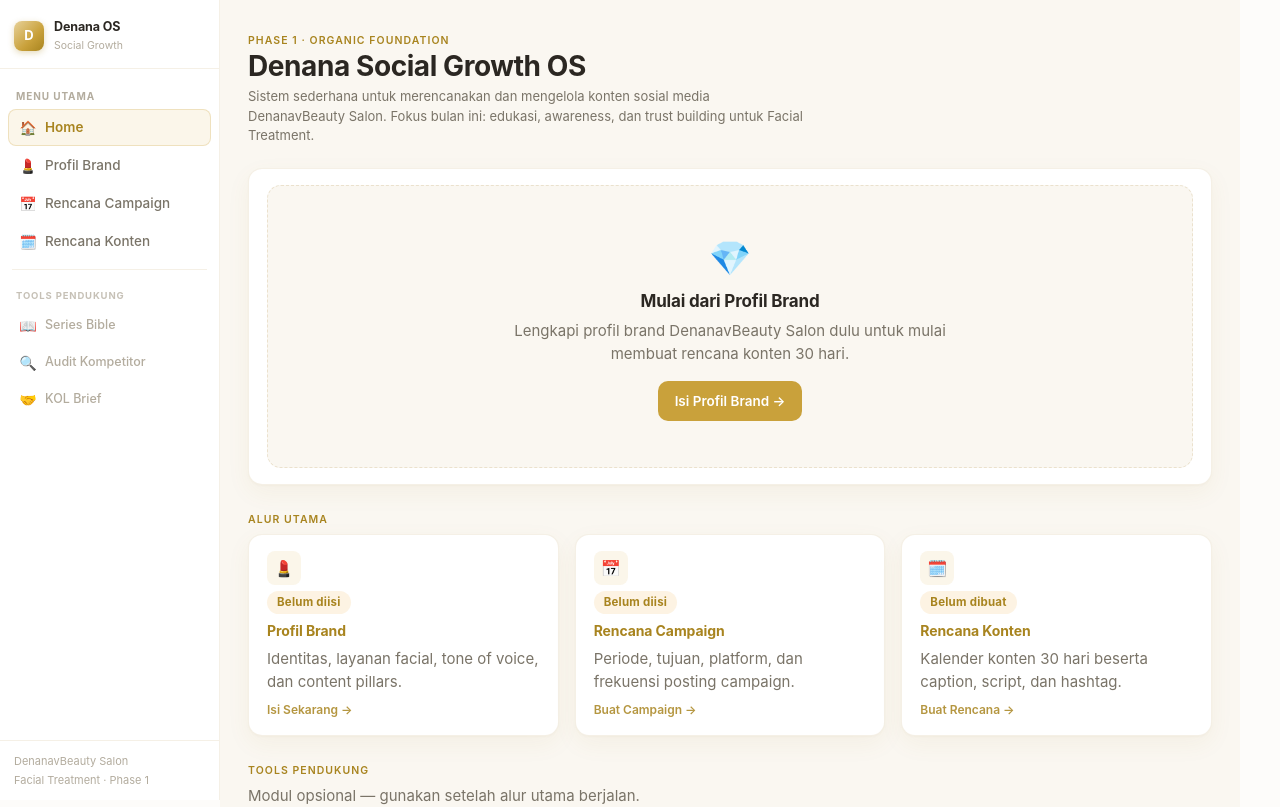
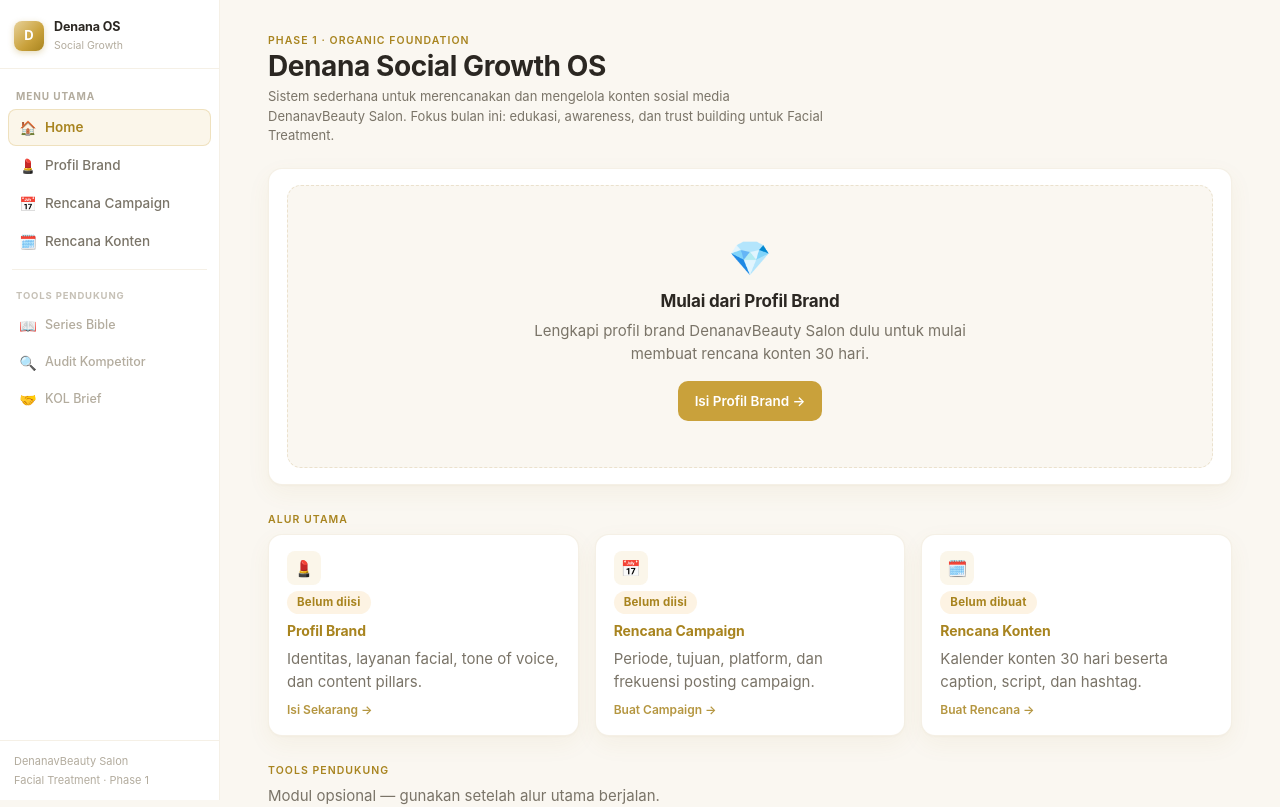
Before and after one commit to dear-aseif/denana-next, a Next.js app: page / in a window 1280 px wide. Shown: the top 807 px of the page. Built offline with nearby package versions, Linux system fonts and the light colour scheme.

Commit message:
Update globals.css

```diff
--- a/app/globals.css
+++ b/app/globals.css
@@ -701,10 +701,13 @@ h1 { font-size: clamp(20px, 2.5vw, 28px); margin: 0 0 6px; letter-spacing: -0.01
 h2 { font-size: 17px; margin: 0 0 8px; letter-spacing: -0.01em; }
 h3 { font-size: 14px; margin: 0 0 5px; }
 
-/* ---- App shell flex container ---- */
+/* ---- App shell wrapper ----
+   Sidebar is position:fixed so it is out of normal flow.
+   No flex needed here — app-content fills the remaining width
+   automatically as a plain block with margin-left: 220px. */
 .app-layout {
-  display: flex;
   min-height: 100vh;
+  background: var(--notion-bg-soft);
 }
 
 /* ---- Sidebar — fixed so it stays put while content scrolls ---- */
@@ -821,11 +824,13 @@ h3 { font-size: 14px; margin: 0 0 5px; }
   flex-shrink: 0;
 }
 
-/* ---- Content area — offset by sidebar width so it never slides under it ---- */
+/* ---- Content area — offset by sidebar width, fills full remaining width ---- */
 .app-content {
-  margin-left: 220px;
+  margin-left: 220px;   /* sidebar is 220px fixed */
   min-height: 100vh;
+  width: calc(100% - 220px);
   background: var(--notion-bg-soft);
+  box-sizing: border-box;
 }
 
 /* ---- Shell: compact centered container ---- */
@@ -912,7 +917,7 @@ section { margin-top: 22px; }
 /* ---- Mobile: sidebar off, bottom nav on ---- */
 @media (max-width: 860px) {
   .app-sidebar { display: none; }
-  .app-content { margin-left: 0; }
+  .app-content { margin-left: 0; width: 100%; }
   .bottom-nav {
     display: flex;
     position: fixed;
```
